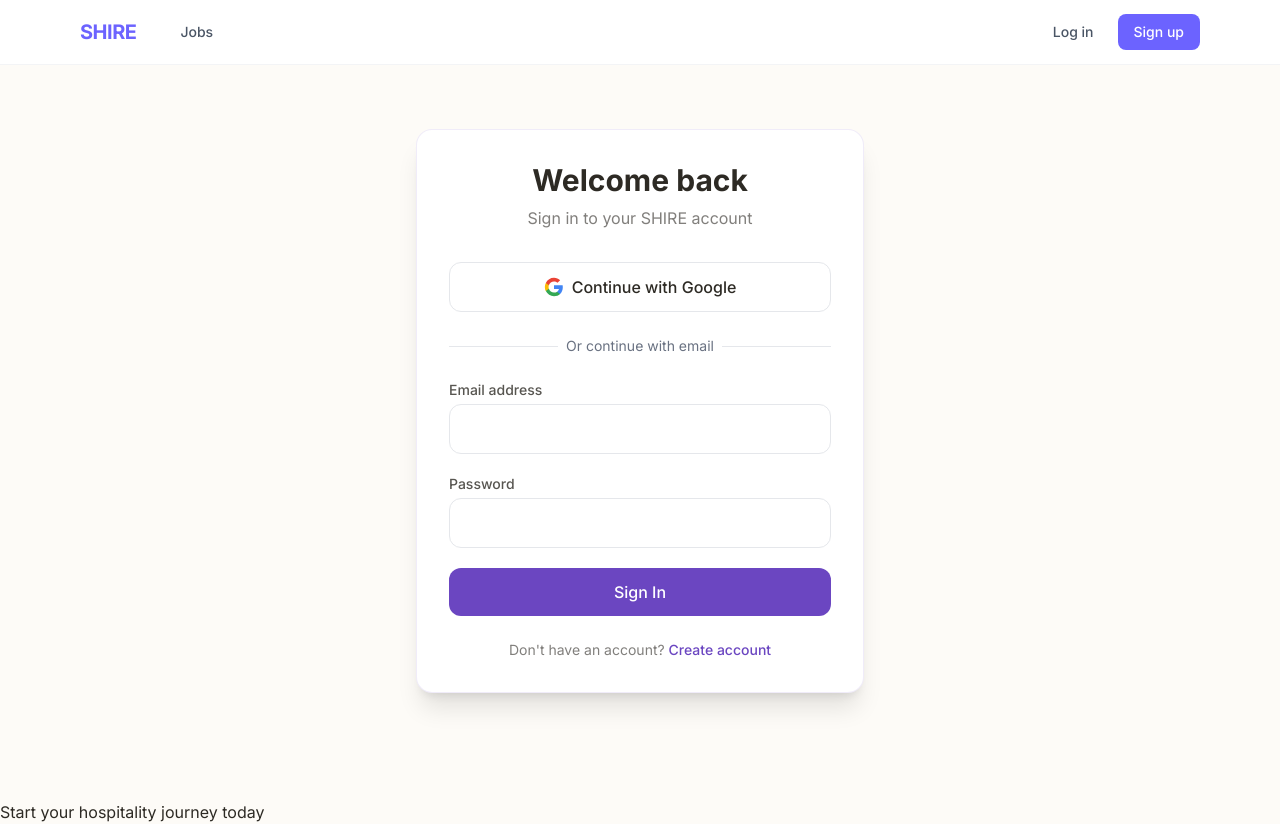
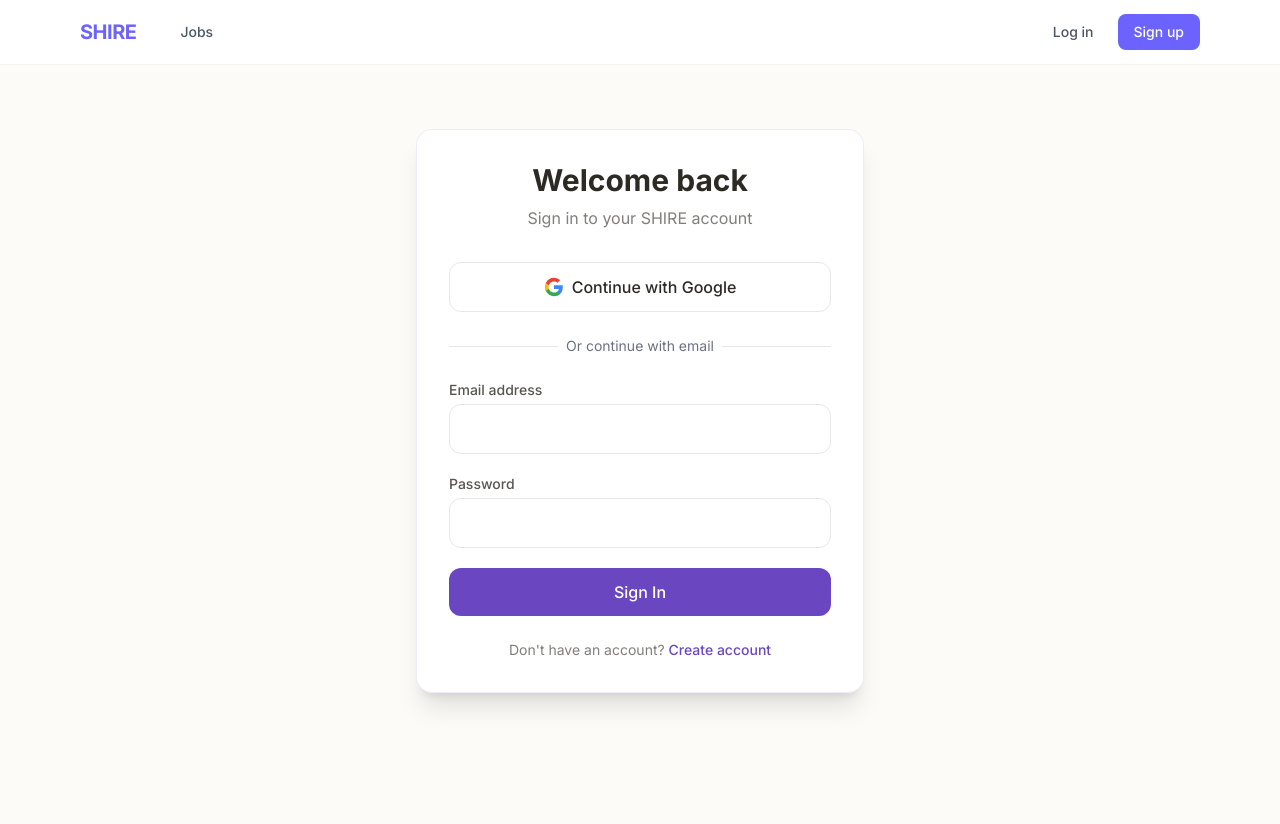
Before and after one commit to ibrahimh-max/SHIRE, a Next.js app: page /login in a window 1280 px wide. After the commit the page ends 800 px from the top, so only its background shows below. Built offline with nearby package versions, Linux system fonts and the light colour scheme.

Commit message:
Full all googd

```diff
--- a/src/app/layout.tsx
+++ b/src/app/layout.tsx
@@ -21,7 +21,6 @@ export default function RootLayout({
         <AuthProvider>
           {children}
         </AuthProvider>
-        <p>Start your hospitality journey today</p>
       </body>
     </html>
   );
```
